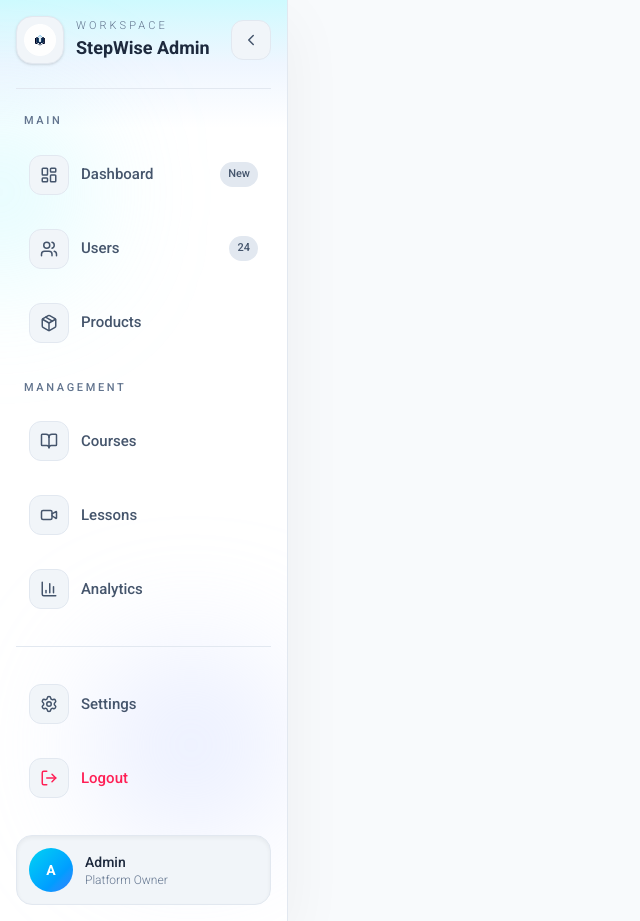
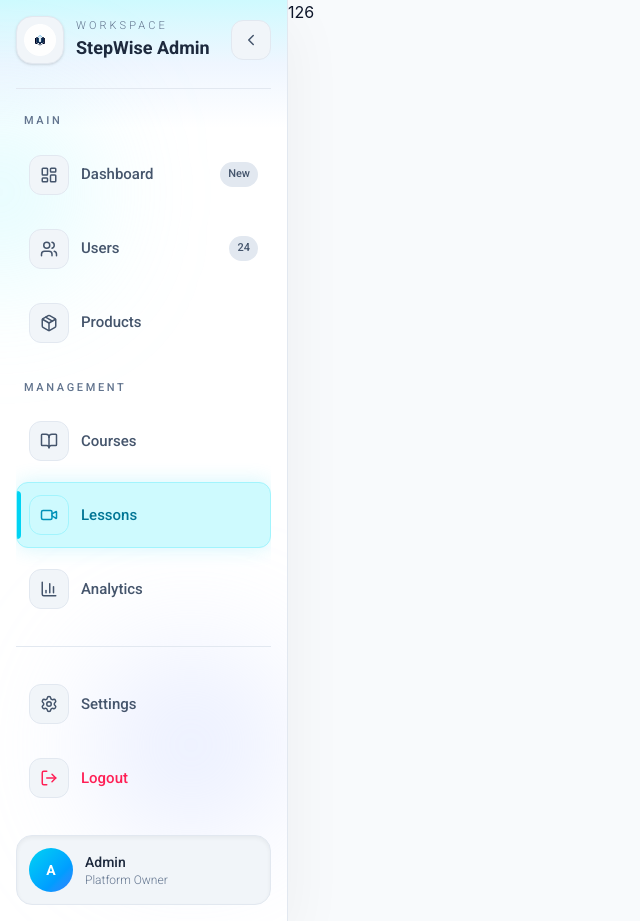
Before and after one commit to Step-Wise-Roadmaps/Step-Wise, a React (Vite) app in the folder Frontend/: page /admin-dashboard/lesson in a window 1280 px wide. Shown: the whole page, without its empty margins (0-640 px from the left). Built offline with nearby package versions, Linux system fonts and the light colour scheme; no server answers; sample sign-in values are in the browser's storage.

Commit message:
feat: add itemRoutes

```diff
--- a/Frontend/src/components/AdminSideBar.jsx
+++ b/Frontend/src/components/AdminSideBar.jsx
@@ -46,6 +46,7 @@ const itemRoutes = {
     dashboard: "/admin-dashboard",
     users: "/admin-dashboard/users",
     courses: "/admin-dashboard/course",
+    lessons: "/admin-dashboard/lesson"
 };
 
 function SidebarItem({ item, isOpen, isActive, onClick }) {
--- a/Frontend/src/page/LessonManagement.jsx
+++ b/Frontend/src/page/LessonManagement.jsx
@@ -2,7 +2,7 @@
 function LessonManagement() {
     return(
         <>
-
+            <h1>126</h1>
         </>
     )
 }
```
